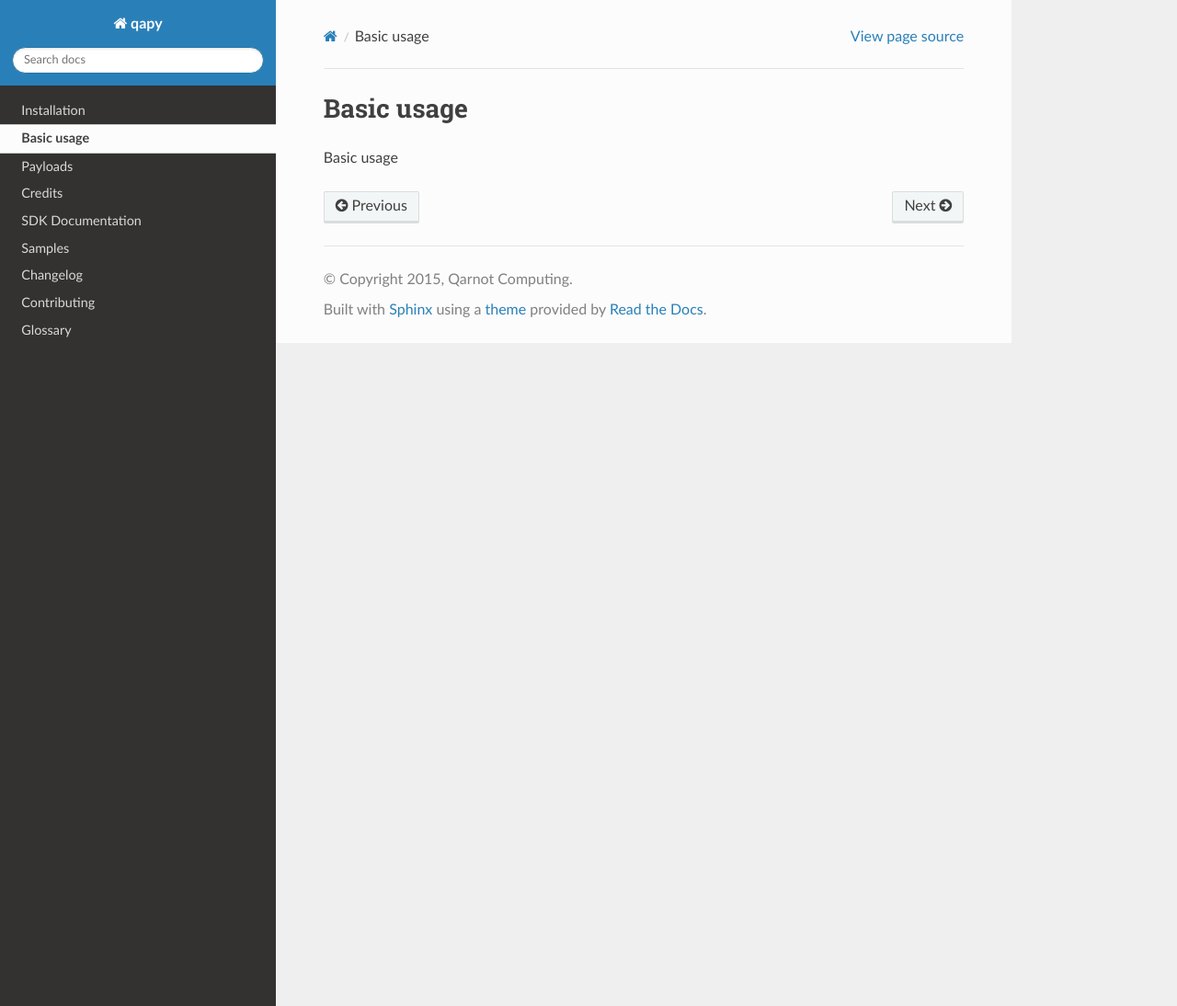
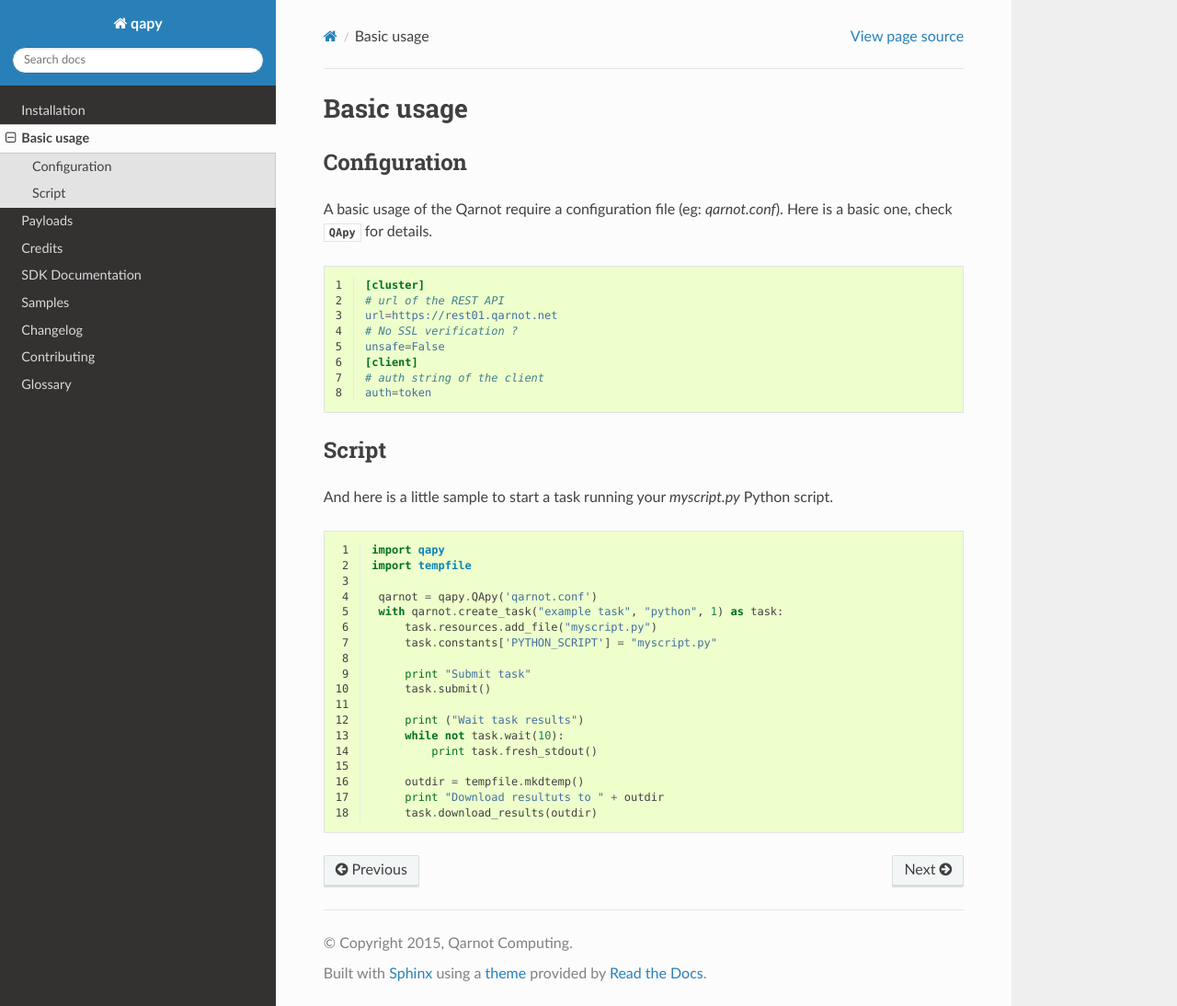
Before and after one commit to qarnot/qarnot-sdk-python, a Sphinx documentation site: the page built from doc/basic.rst, in a window 1280 px wide and 1094 px high. Shown: the whole window at 92% size. Built offline with Sphinx 7.4.7 and the Read the Docs theme 2.0.0, drawn with Linux system fonts in a browser that asks for light colours.

Commit message:
Move example to the doc

```diff
--- a/doc/basic.rst
+++ b/doc/basic.rst
@@ -1,4 +1,47 @@
 Basic usage
 ===========
 
-Basic usage
+Configuration
+-------------
+
+A basic usage of the Qarnot require a configuration file (eg: `qarnot.conf`).
+Here is a basic one, check :class:`~qapy.connection.QApy` for details.
+
+.. code-block:: ini
+   :linenos:
+
+   [cluster]
+   # url of the REST API
+   url=https://rest01.qarnot.net
+   # No SSL verification ?
+   unsafe=False
+   [client]
+   # auth string of the client
+   auth=token
+
+Script
+------
+
+And here is a little sample to start a task running your `myscript.py` Python script.
+
+.. code-block:: python
+   :linenos:
+
+   import qapy
+   import tempfile
+
+    qarnot = qapy.QApy('qarnot.conf')
+    with qarnot.create_task("example task", "python", 1) as task:
+        task.resources.add_file("myscript.py")
+        task.constants['PYTHON_SCRIPT'] = "myscript.py"
+
+        print "Submit task"
+        task.submit()
+
+        print ("Wait task results")
+        while not task.wait(10):
+            print task.fresh_stdout()
+
+        outdir = tempfile.mkdtemp()
+        print "Download resultuts to " + outdir
+        task.download_results(outdir)
```
Also changed, not shown: example.py (deleted, +0 -37 lines), 3 other files.
